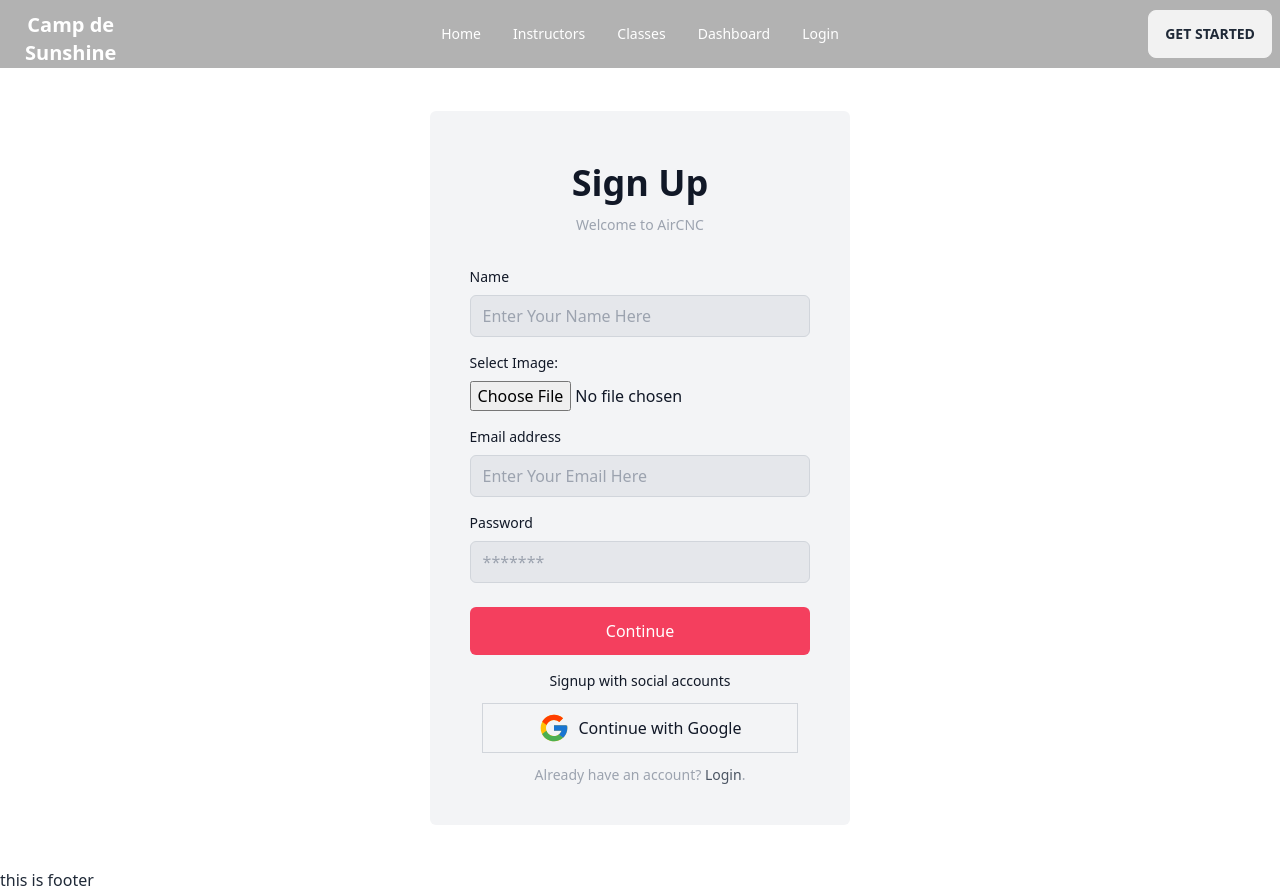
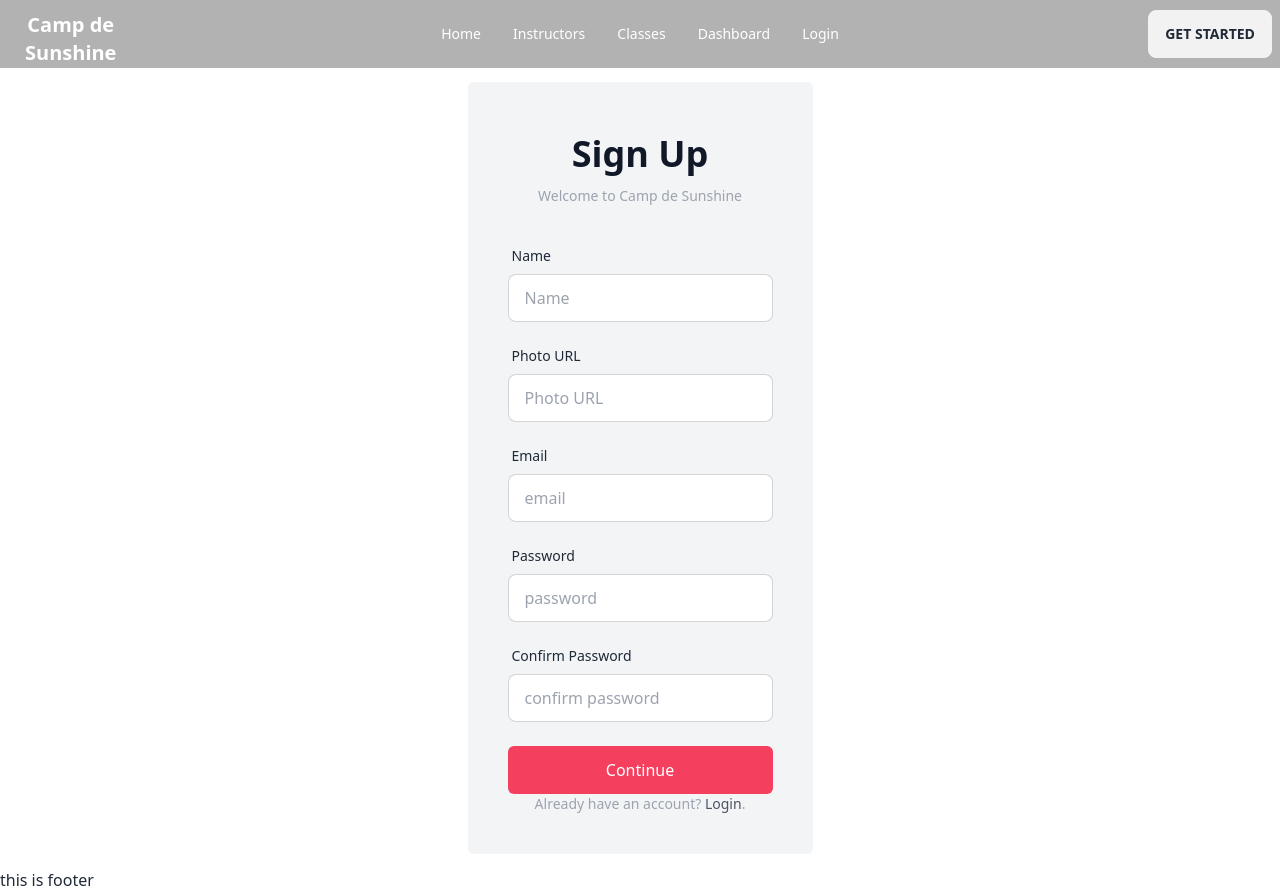
Before and after one commit to mohiminulsemon/camp-de-sunshine-client, a React (Vite) app: page /signup in a window 1280 px wide. Built offline with nearby package versions, Linux system fonts and the light colour scheme; no server answers.

Commit message:
confirmed signup validation

```diff
--- a/src/Pages/SignUp.jsx
+++ b/src/Pages/SignUp.jsx
@@ -1,83 +1,178 @@
 import { Link, useNavigate } from "react-router-dom";
 import { useForm } from "react-hook-form";
-import Swal from 'sweetalert2'
+import Swal from "sweetalert2";
 import { FcGoogle } from "react-icons/fc";
-import { useContext } from "react";
+import { useContext, useState } from "react";
 import { AuthContext } from "../providers/AuthProvider";
 
 const SignUp = () => {
+  const {
+    register,
+    handleSubmit,
+    reset,
+    formState: { errors },
+    watch, // Add watch to get the value of confirm password field
+  } = useForm();
+  const [error, setError] = useState("");
+  const { createUser, updateUserProfile } = useContext(AuthContext);
+  const navigate = useNavigate();
 
-    const { createUser, updateUserProfile } = useContext(AuthContext);
-    const navigate = useNavigate();
+  const password = watch("password", ""); // Get the value of the password field
+  const confirmPasswordErrorMessage = "Passwords do not match"; // Error message for confirm password validation
 
+  const validateConfirmPassword = (value) => {
+    if (value === password) {
+      return true;
+    }
+    return confirmPasswordErrorMessage;
+  };
+
+  const onSubmit = (data) => {
+    createUser(data.email, data.password).then((result) => {
+      const loggedUser = result.user;
+      console.log(loggedUser);
+
+      updateUserProfile(data.name, data.photoURL)
+        .then(() => {
+          const saveUser = { name: data.name, email: data.email };
+          // fetch('https://bistro-boss-server-fawn.vercel.app/users', {
+          //     method: 'POST',
+          //     headers: {
+          //         'content-type': 'application/json'
+          //     },
+          //     body: JSON.stringify(saveUser)
+          // })
+          //     .then(res => res.json())
+          //     .then(data => {
+          //         if (data.insertedId) {
+          //             reset();
+          //             Swal.fire({
+          //                 position: 'top-end',
+          //                 icon: 'success',
+          //                 title: 'User created successfully.',
+          //                 showConfirmButton: false,
+          //                 timer: 1500
+          //             });
+          //             navigate('/');
+          //         }
+          //     })
+        })
+        .catch((error) => console.log(error));
+    });
+  };
 
   return (
     <div className="flex justify-center items-center min-h-screen">
       <div className="flex flex-col max-w-md p-6 rounded-md sm:p-10 bg-gray-100 text-gray-900">
         <div className="mb-8 text-center">
           <h1 className="my-3 text-4xl font-bold">Sign Up</h1>
-          <p className="text-sm text-gray-400">Welcome to AirCNC</p>
+          <p className="text-sm text-gray-400">Welcome to Camp de Sunshine</p>
         </div>
         <form
+          onSubmit={handleSubmit(onSubmit)}
           noValidate=""
           action=""
           className="space-y-6 ng-untouched ng-pristine ng-valid"
         >
           <div className="space-y-4">
-            <div>
-              <label htmlFor="email" className="block mb-2 text-sm">
-                Name
+            <div className="form-control">
+              <label className="label">
+                <span className="label-text">Name</span>
               </label>
               <input
                 type="text"
+                {...register("name", { required: true })}
                 name="name"
-                id="name"
-                placeholder="Enter Your Name Here"
-                className="w-full px-3 py-2 border rounded-md border-gray-300 focus:outline-rose-500 bg-gray-200 text-gray-900"
-                data-temp-mail-org="0"
+                placeholder="Name"
+                className="input input-bordered"
               />
+              {errors.name && (
+                <span className="text-red-600">Name is required</span>
+              )}
             </div>
-            <div>
-              <label htmlFor="image" className="block mb-2 text-sm">
-                Select Image:
+            <div className="form-control">
+              <label className="label">
+                <span className="label-text">Photo URL</span>
               </label>
               <input
-                required
-                type="file"
-                id="image"
-                name="image"
-                accept="image/*"
+                type="text"
+                {...register("photoURL", { required: true })}
+                placeholder="Photo URL"
+                className="input input-bordered"
               />
+              {errors.photoURL && (
+                <span className="text-red-600">Photo URL is required</span>
+              )}
             </div>
-            <div>
-              <label htmlFor="email" className="block mb-2 text-sm">
-                Email address
+            <div className="form-control">
+              <label className="label">
+                <span className="label-text">Email</span>
               </label>
               <input
                 type="email"
+                {...register("email", { required: true })}
                 name="email"
-                id="email"
-                required
-                placeholder="Enter Your Email Here"
-                className="w-full px-3 py-2 border rounded-md border-gray-300 focus:outline-rose-500 bg-gray-200 text-gray-900"
-                data-temp-mail-org="0"
+                placeholder="email"
+                className="input input-bordered"
               />
+              {errors.email && (
+                <span className="text-red-600">Email is required</span>
+              )}
             </div>
-            <div>
-              <div className="flex justify-between">
-                <label htmlFor="password" className="text-sm mb-2">
-                  Password
-                </label>
-              </div>
+            <div className="form-control">
+              <label className="label">
+                <span className="label-text">Password</span>
+              </label>
               <input
                 type="password"
-                name="password"
-                id="password"
+                {...register("password", {
+                  required: true,
+                  minLength: 6,
+                  maxLength: 20,
+                  pattern: /(?=.*[A-Z])(?=.*[!@#$&*])(?=.*[0-9])(?=.*[a-z])/,
+                })}
+                placeholder="password"
+                className="input input-bordered"
+              />
+              {errors.password?.type === "required" && (
+                <p className="text-red-600">Password is required</p>
+              )}
+              {errors.password?.type === "minLength" && (
+                <p className="text-red-600">Password must be 6 characters</p>
+              )}
+              {errors.password?.type === "maxLength" && (
+                <p className="text-red-600">
+                  Password must be less than 20 characters
+                </p>
+              )}
+              {errors.password?.type === "pattern" && (
+                <p className="text-red-600">
+                  Password must have one Uppercase one lower case, one number
+                  and one special character.
+                </p>
+              )}
+            </div>
+            <div className="form-control">
+              <label className="label">
+                <span className="label-text">Confirm Password</span>
+              </label>
+              <input
+                className="input input-bordered"
+                placeholder="confirm password"
+                type="password"
+                name="confirm"
+                id=""
                 required
-                placeholder="*******"
-                className="w-full px-3 py-2 border rounded-md border-gray-300 focus:outline-rose-500 bg-gray-200 text-gray-900"
+                {...register("confirm", {
+                  required: true,
+                  validate: validateConfirmPassword, // Add the custom validation function
+                })}
               />
+              {errors.confirm && (
+                <p className="text-red-600">{errors.confirm.message}</p>
+              )}
             </div>
+            <p className="text-error">{error}</p>
           </div>
 
           <div>
@@ -89,18 +184,7 @@ const SignUp = () => {
             </button>
           </div>
         </form>
-        <div className="flex items-center pt-4 space-x-1">
-          <div className="flex-1 h-px sm:w-16 dark:bg-gray-700"></div>
-          <p className="px-3 text-sm dark:text-gray-400">
-            Signup with social accounts
-          </p>
-          <div className="flex-1 h-px sm:w-16 dark:bg-gray-700"></div>
-        </div>
-        <div className="flex justify-center items-center space-x-2 border m-3 p-2 border-gray-300 border-rounded cursor-pointer">
-          <FcGoogle size={32} />
 
-          <p>Continue with Google</p>
-        </div>
         <p className="px-6 text-sm text-center text-gray-400">
           Already have an account?{" "}
           <Link
```
